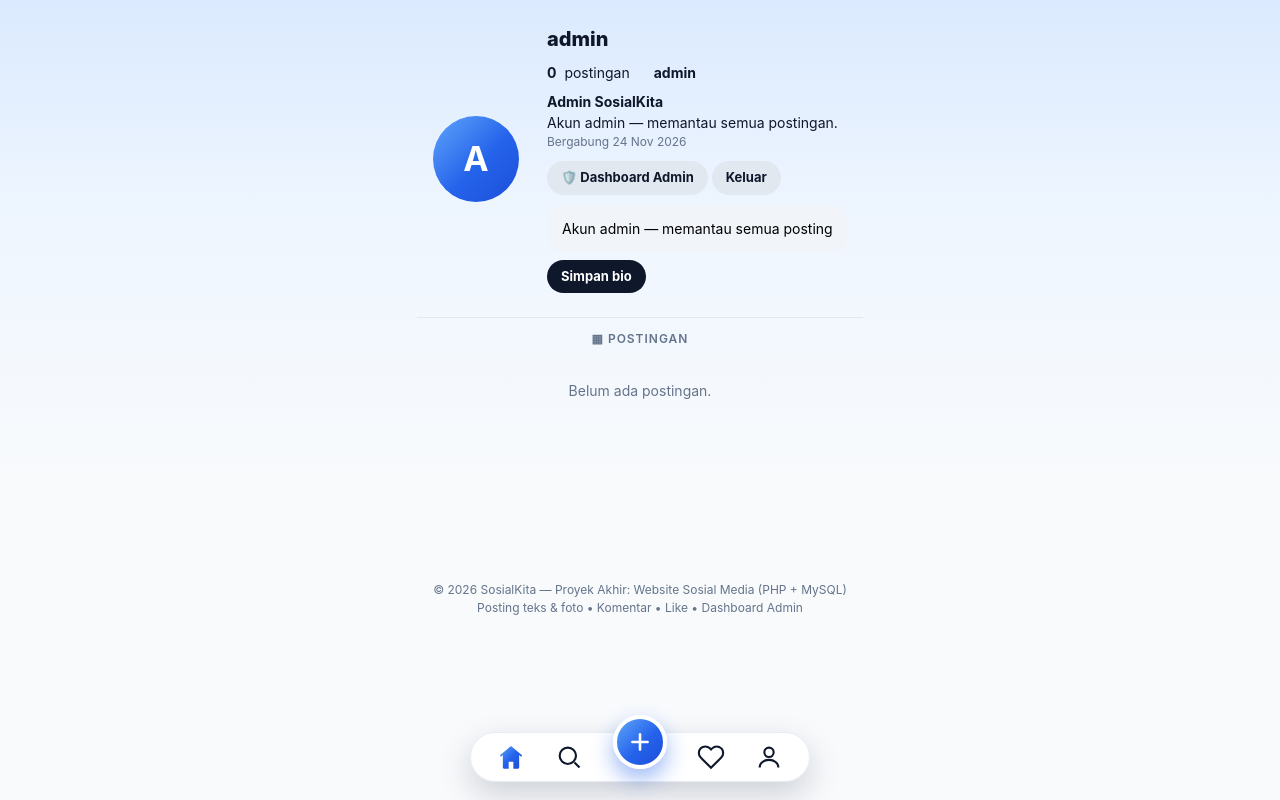
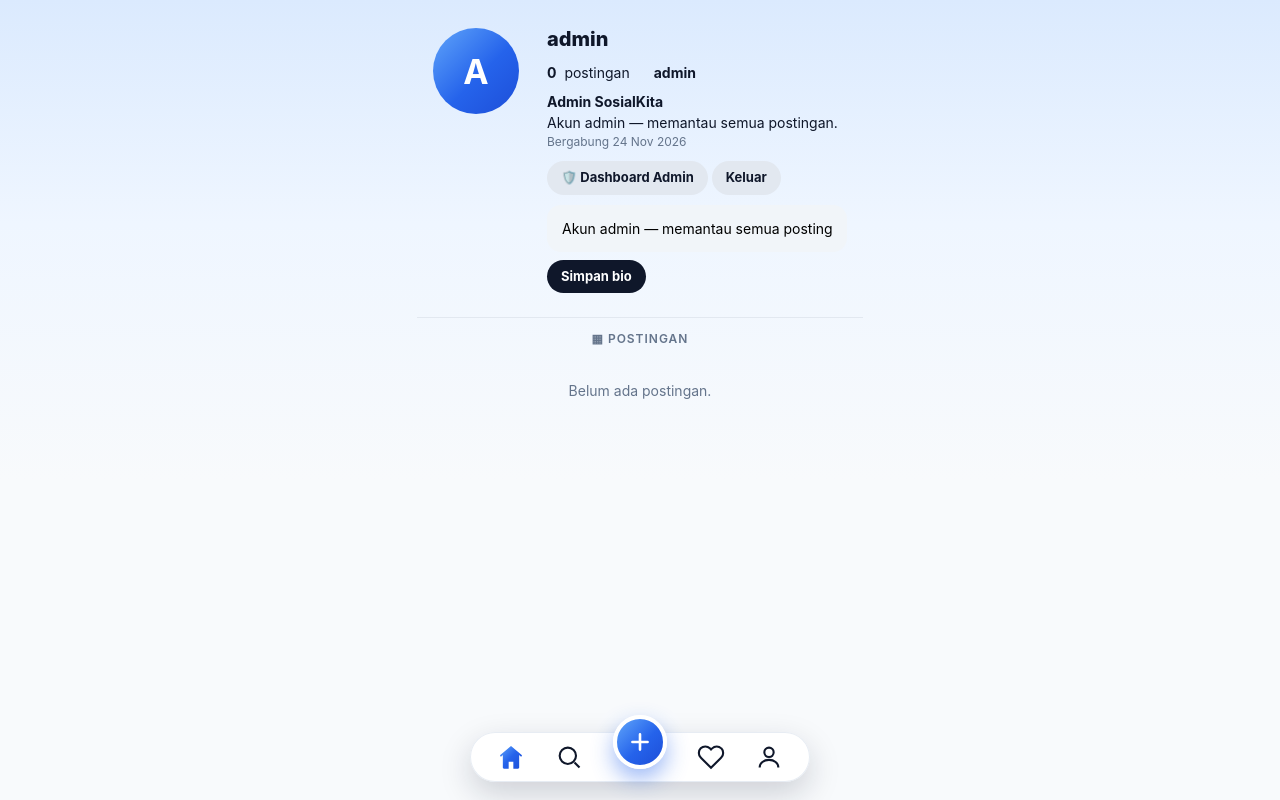
Before and after one commit to rian-nzr/sosialkita, a PHP site: page /profile.php?u=admin in a window 1280 px wide. Run offline with PHP 8.4, Linux system fonts and the light colour scheme; a user stored in the database is signed in; data comes from the database, SQL or seed files in the repository; data that the repository does not hold is empty.

Commit message:
Hapus footer copyright + rapikan layout profil

```diff
--- a/assets/css/style.css
+++ b/assets/css/style.css
@@ -103,7 +103,10 @@ input:focus, textarea:focus { outline: none; border-color: var(--primary-light);
 .auth-divider::before, .auth-divider::after { content: ""; flex: 1; height: 1px; background: var(--border); }
 
 /* ===== Profil ===== */
-.profile-head { display: flex; gap: 28px; align-items: center; padding: 24px 16px; }
+.profile-head { display: flex; gap: 28px; align-items: flex-start; padding: 24px 16px; }
+.profile-head .avatar.lg { margin-top: 4px; }
+.profile-info { flex: 1; min-width: 0; }
+.profile-info form { max-width: 100%; }
 .profile-info h1 { font-size: 20px; font-weight: 800; margin-bottom: 8px; color: var(--navy); }
 .profile-stats { display: flex; gap: 24px; margin: 8px 0; font-size: 14px; }
 .profile-stats b { margin-right: 4px; }
--- a/includes/footer.php
+++ b/includes/footer.php
@@ -30,11 +30,5 @@
   <a href="<?= $base ?? '' ?>register.php" style="font-weight:600">Daftar</a>
 </nav>
 <?php endif; ?>
-<footer class="footer">
-  <div class="container">
-    <p>© <?= date('Y') ?> <?= e(APP_NAME) ?> — Proyek Akhir: Website Sosial Media (PHP + MySQL)</p>
-    <p class="muted">Posting teks &amp; foto • Komentar • Like • Dashboard Admin</p>
-  </div>
-</footer>
 </body>
 </html>
```
